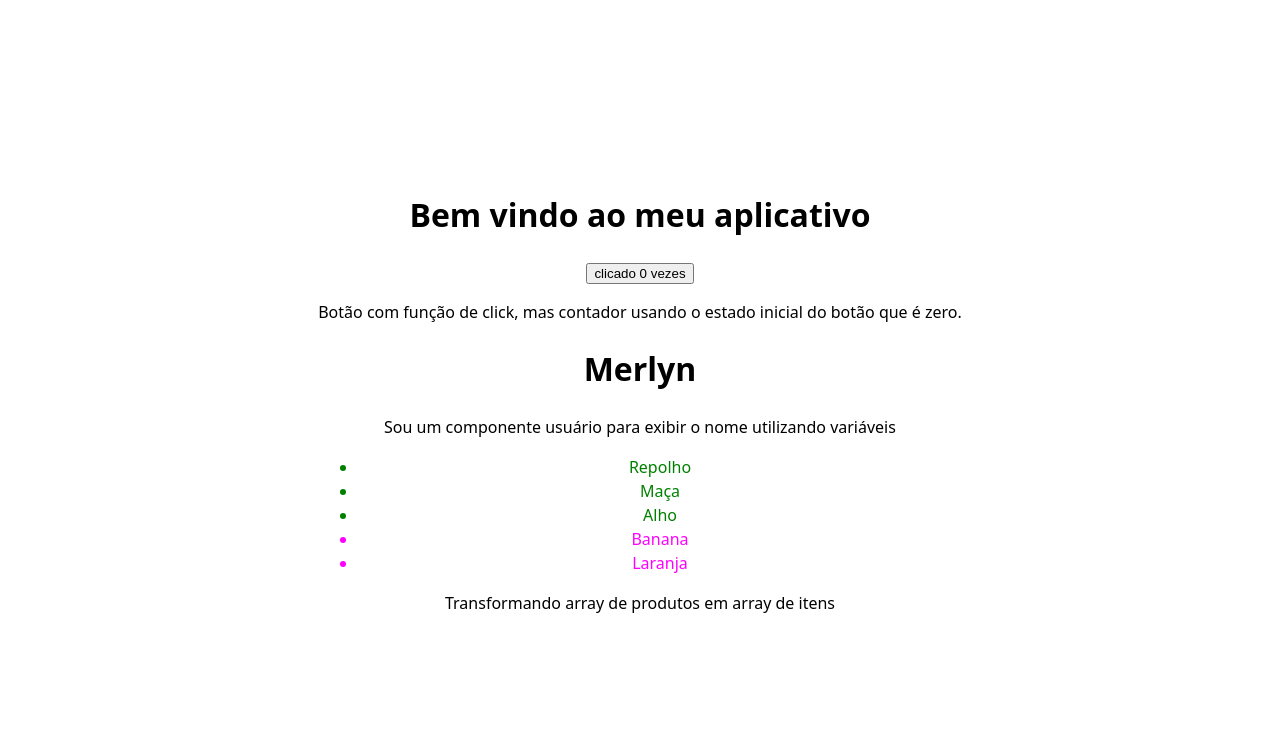
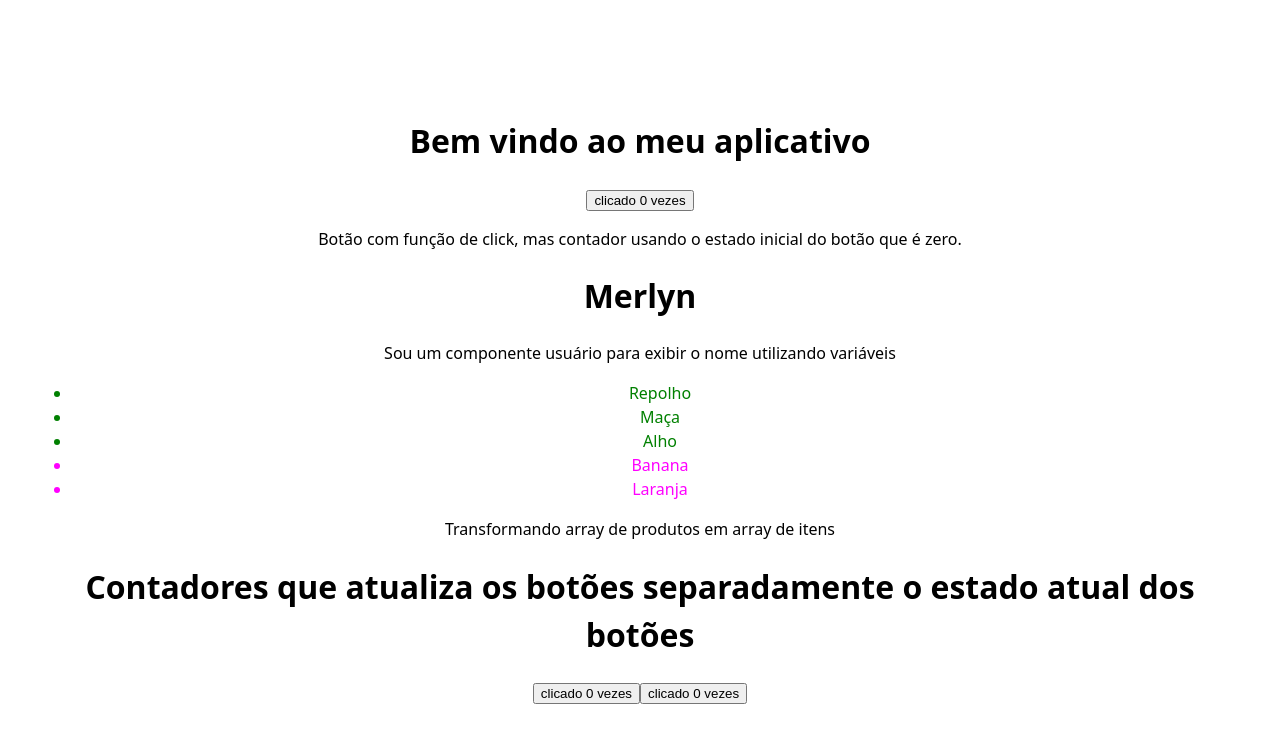
Before and after one commit to damyres/doc_react, a React (Vite) app: page / in a window 1280 px wide. Shown: the top 742 px of the page. Built offline with nearby package versions, Linux system fonts and the light colour scheme.

Commit message:
Adicionar dois botões com contadores para cada botão separadamente

```diff
--- a/src/App.tsx
+++ b/src/App.tsx
@@ -1,12 +1,13 @@
 import './App.css'
 import { Route, Routes } from 'react-router-dom'
 import { Home } from './components/Home/Home'
+
 
 function App() {
 
   return (
     <Routes>
-      <Route path="/" element={<Home/>}/>
+      <Route path="/" element={<Home />} />
     </Routes>
   )
 }
--- /dev/null
+++ b/src/components/Botao/MeuBotao.tsx
@@ -0,0 +1,14 @@
+import { useState } from "react"
+
+export default function MeuBotao() {
+    const [count, setCount] = useState(0);
+
+    function handleClick() {
+        setCount(count + 1);
+    }
+    return (
+        <button onClick={handleClick}>
+            clicado {count} vezes
+        </button>
+    )
+}
--- a/src/components/Home/Home.tsx
+++ b/src/components/Home/Home.tsx
@@ -1,4 +1,5 @@
 import { Botao } from "../Botao/Botao"
+import MeuBotao from "../Botao/MeuBotao"
 import Listas from "../Listas/Listas"
 import Usuario from "../Usuario/Usuario"
 
@@ -8,8 +9,14 @@ export const Home = () => {
         <>
             <h1>Bem vindo ao meu aplicativo</h1>
             <Botao />
-            <Usuario/>
-            <Listas/>
+            <Usuario />
+            <Listas />
+
+            <div>
+            <h1>Contadores que atualiza os botões separadamente o estado atual dos botões</h1>
+            <MeuBotao />
+            <MeuBotao />
+        </div>
         </>
     )
 }
```
